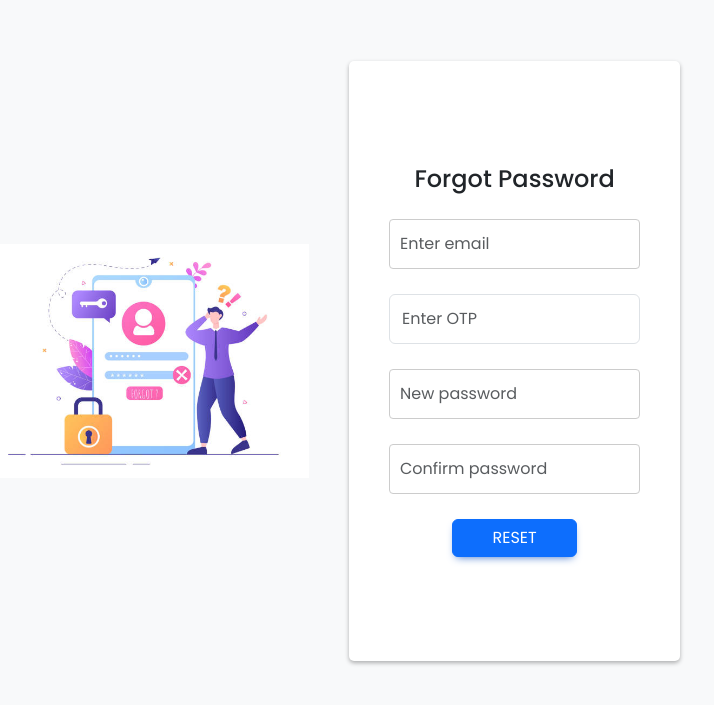
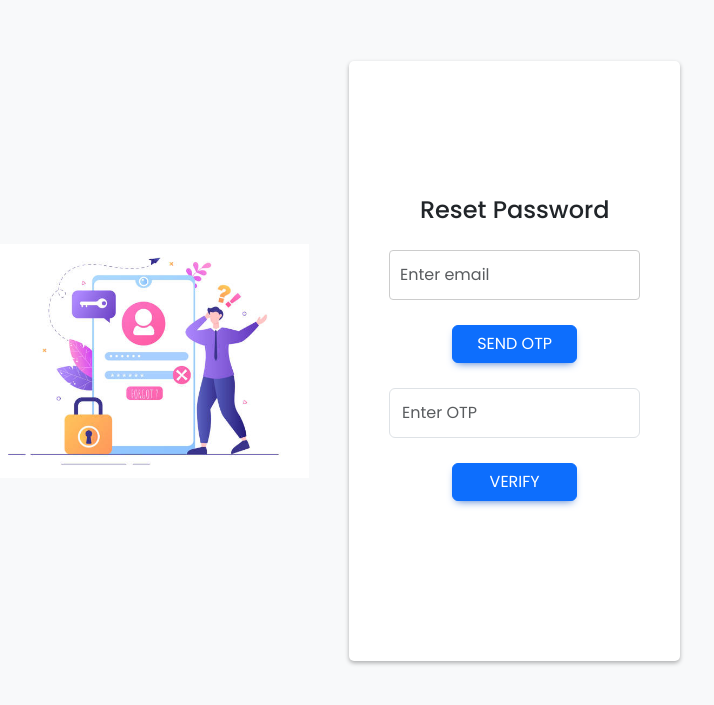
Before and after one commit to 240617-Chennai-PeerIslandsIndiaJavaFS/TeamD_ReactProject01, a React (Create React App) app: page /reset in a window 1280 px wide. Shown: the part 103-808 px from the top of the page, without its empty margins (361-1075 px from the left). Built offline with nearby package versions, Linux system fonts and the light colour scheme.

Commit message:
Integrated forget password functionality

```diff
--- a/src/components/forgotpasswordpage/ForgotPage.jsx
+++ b/src/components/forgotpasswordpage/ForgotPage.jsx
@@ -1,15 +1,71 @@
-// src/components/ForgotPasswordPage/ForgotPage.jsx
-import React from 'react';
+import React, { useState } from 'react';
 import './ForgotPage1.css';
-import ResetButton from '../buttons/ResetButton';
 import 'bootstrap/dist/css/bootstrap.min.css';
 import image from '../../images/forget-password-image.png';
-import { Link } from 'react-router-dom';
+import { useNavigate } from 'react-router-dom';
+import axios from 'axios';
 
 const ForgotPage = () => {
-    const handleResetClick = () => {
-        // Handle the reset logic here
-        console.log('Reset button clicked');
+    const [otp, saveOTP] = useState("");
+    const [email, setEmail] = useState("");
+    const [userOTP, setUserOTP] = useState("");
+    const [password, setPassword] = useState("");
+    const [cpassword, setCPassword] = useState("");
+    const navigate = useNavigate();
+    const [otpTrue, setOTP] = useState(true);
+
+    const sendOTP = (e) => {
+        e.preventDefault();
+        if (email === "") {
+            showError("Please enter email address", "success");
+        } else {
+            axios.get(`http://localhost:8080/api/employee/otp?email=${email}`)
+                .then((response) => {
+                    saveOTP(response.data.data);
+                    showError("Check your email for OTP", "success");
+                })
+                .catch((error) => {
+                    showError("Enter valid email", "success");
+                });
+        }
+    };
+
+    const verifyOTP = (e) => {
+        e.preventDefault();
+        if (otp === "") {
+            alert("Send OTP before verifying");
+        } else if (userOTP === "") {
+            showError("Enter the OTP before resetting password", "success");
+        } else if (otp === userOTP) {
+            setOTP(false);
+        } else {
+            alert(`Incorrect OTP: ${otp} : ${userOTP}`);
+        }
+    };
+
+    const resetPassword = (e) => {
+        e.preventDefault();
+        if (password === "") {
+            showError("Please enter a new password", "resetCheck");
+        } else if (password !== cpassword) {
+            showError("Password and confirm password do not match", "resetCheck");
+        } else {
+            axios.put(`http://localhost:8080/api/employee/reset?email=${email}&password=${password}`)
+                .then(() => {
+                    navigate("/login");
+                })
+                .catch(() => {
+                    showError("Error resetting password. Check your email or OTP.", "resetCheck");
+                });
+        }
+    };
+
+    const showError = (message, id) => {
+        const element = document.getElementById(id);
+        if (element) {
+            element.style.display = "block";
+            element.innerHTML = message;
+        }
     };
 
     return (
@@ -20,21 +76,69 @@ const ForgotPage = () => {
                 </div>
                 <div className="col-12 col-md-6 col-lg-4 forgot-password-form">
                     <div className="forgot-password-form-container">
-                        <h2>Forgot Password</h2>
+                        <h2>Reset Password</h2>
                         <form>
+                            {
+                                otpTrue ?
+                                    <>
                                         <div className="form-group">
-                                <input type="email" className="form-control" placeholder="Enter email" required />
+                                            <input
+                                                type="email"
+                                                value={email}
+                                                onChange={(e) => setEmail(e.target.value)}
+                                                name='email'
+                                                className="form-control"
+                                                placeholder="Enter email"
+                                                required
+                                            />
+                                        </div>
+                                        <div className='form-group'>
+                                            <button className='btn btn-primary' onClick={sendOTP}>Send OTP</button>
                                         </div>
                                         <div className="form-group">
-                                <input type="text" className="form-control" placeholder="Enter OTP" required />
+                                            <span id="success" style={{ color: "red", display: "none" }}>Check Email for OTP</span>
+                                            <input
+                                                type="text"
+                                                value={userOTP}
+                                                onChange={(e) => setUserOTP(e.target.value)}
+                                                name='otp'
+                                                className="form-control"
+                                                placeholder="Enter OTP"
+                                                required
+                                            />
+                                        </div>
+                                        <div className='form-group'>
+                                            <button className='btn btn-primary' onClick={verifyOTP}>Verify</button>
+                                        </div>
+                                    </>
+                                    :
+                                    <>
+                                        <div className="form-group">
+                                            <span id="resetCheck" style={{ color: "red", display: "none" }}></span>
+                                            <input
+                                                type="password"
+                                                value={password}
+                                                onChange={(e) => setPassword(e.target.value)}
+                                                name='password'
+                                                className="form-control"
+                                                placeholder="New password"
+                                                required
+                                            />
                                         </div>
                                         <div className="form-group">
-                                <input type="password" className="form-control" placeholder="New password" required />
+                                            <input
+                                                type="password"
+                                                value={cpassword}
+                                                onChange={(e) => setCPassword(e.target.value)}
+                                                name='cpassword'
+                                                className="form-control"
+                                                placeholder="Confirm password"
+                                                required
+                                            />
                                         </div>
-                            <div className="form-group">
-                                <input type="password" className="form-control" placeholder="Confirm password" required />
-                            </div>
-                            <Link className='btn btn-primary' to="/" value="Reset">Reset</Link>
+                                        <button className='btn btn-primary' onClick={resetPassword}>Reset</button>
+                                    </>
+                            }
                         </form>
                     </div>
                 </div>
@@ -42,4 +146,5 @@ const ForgotPage = () => {
         </div>
     );
 };
+
 export default ForgotPage;
```
Lines whose indentation alone changed are shown as unchanged.
